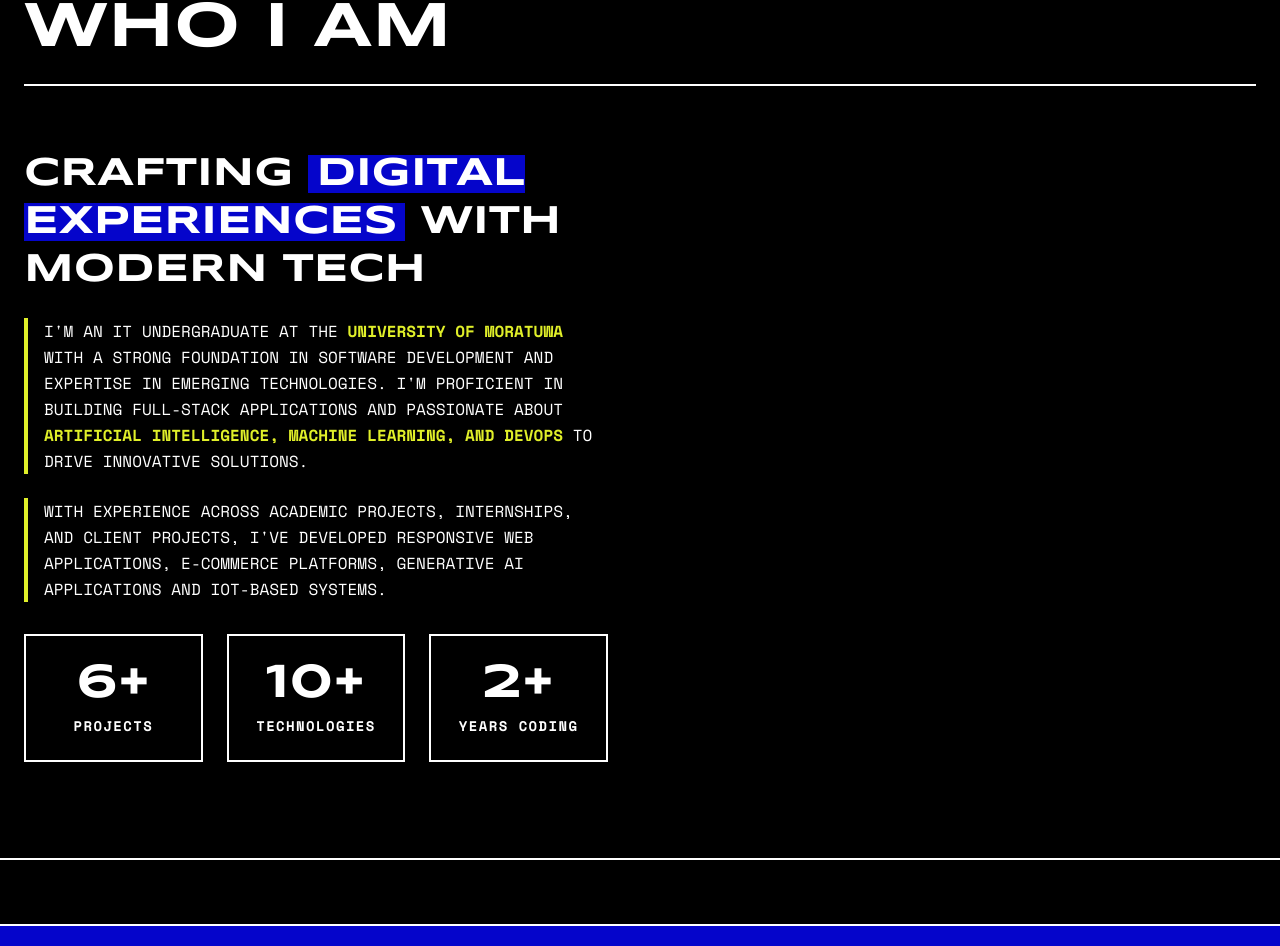
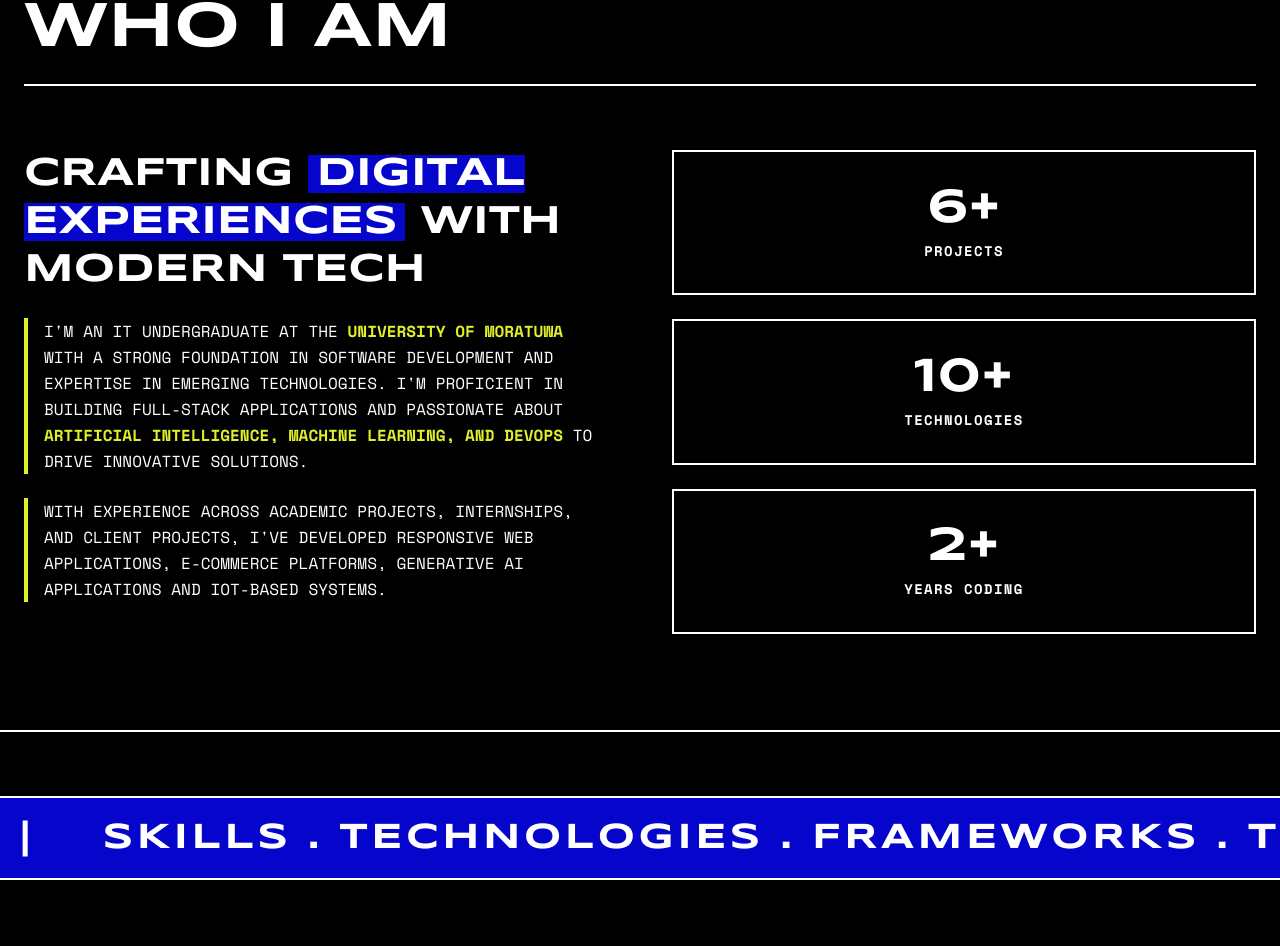
Before and after one commit to Geethx/Portfolio_frontend, a React (Vite) app: page / in a window 1280 px wide. Shown: the part 1168-2114 px from the top of the page. Built offline with nearby package versions, Linux system fonts and the light colour scheme.

Commit message:
feat: add About component with tech stack highlights and professional statistics

```diff
--- a/src/components/About/About.jsx
+++ b/src/components/About/About.jsx
@@ -59,13 +59,19 @@ const About = () => {
                             With experience across academic projects, internships, and client projects, I've developed
                             responsive web applications, e-commerce platforms, Generative AI applications and IoT-based systems.
                         </p>
+                    </motion.div>
 
-                        {/* Stats */}
-                        <div className="grid grid-cols-1 sm:grid-cols-3 gap-6">
+                    {/* Stats (Right Side) */}
+                    <motion.div
+                        className="grid grid-cols-1 sm:grid-cols-3 lg:grid-cols-1 gap-6 h-full"
+                        initial={{ opacity: 0, x: 30 }}
+                        animate={isInView ? { opacity: 1, x: 0 } : {}}
+                        transition={{ duration: 0.6, delay: 0.3 }}
+                    >
                         {stats.map((stat, i) => (
                             <motion.div
                                 key={stat.label}
-                                    className="brutalist-card p-6 flex flex-col items-center justify-center brutalist-card-hover text-center"
+                                className="brutalist-card p-6 flex flex-col items-center justify-center brutalist-card-hover text-center h-full min-h-[140px]"
                                 initial={{ opacity: 0, y: 20 }}
                                 animate={isInView ? { opacity: 1, y: 0 } : {}}
                                 transition={{ delay: 0.4 + i * 0.1 }}
@@ -74,7 +80,6 @@ const About = () => {
                                 <span className="font-mono text-sm uppercase tracking-widest font-bold">{stat.label}</span>
                             </motion.div>
                         ))}
-                        </div>
                     </motion.div>
                 </div>
             </div>
```
Lines whose indentation alone changed are shown as unchanged.
